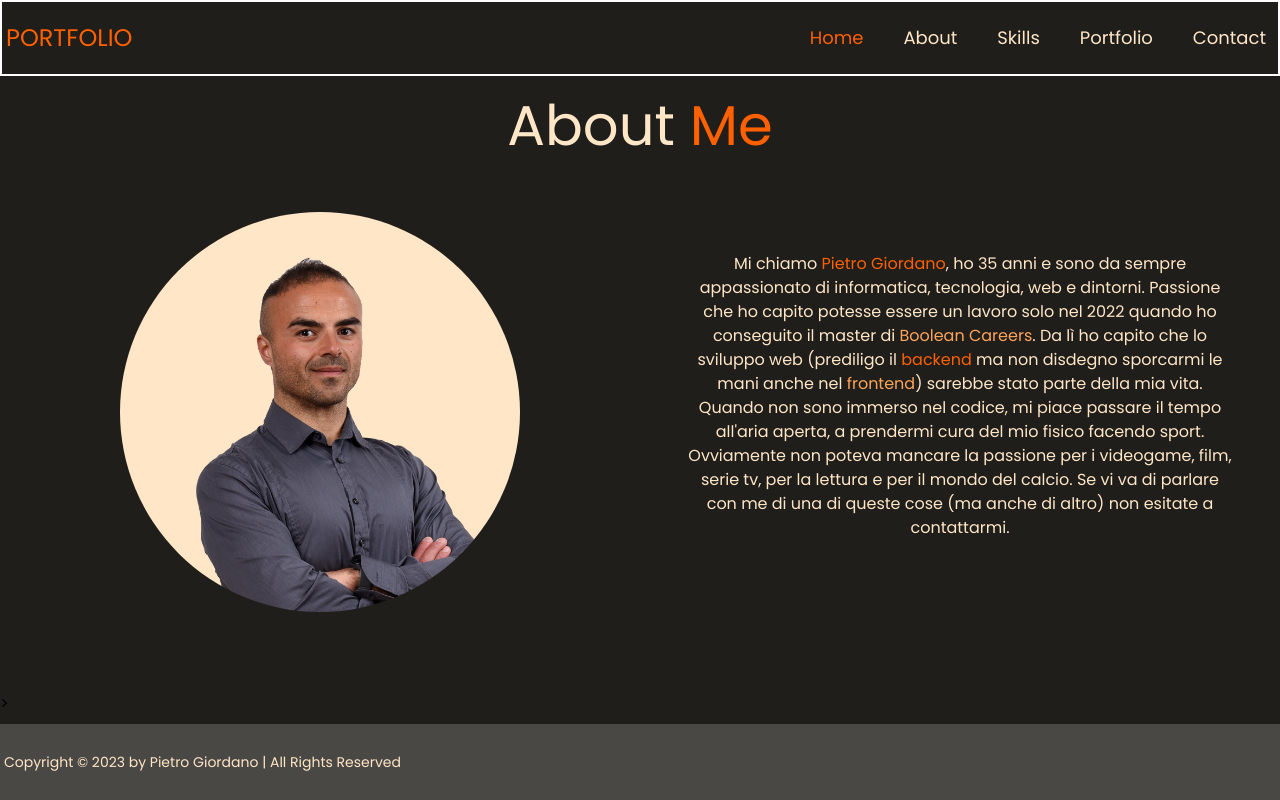
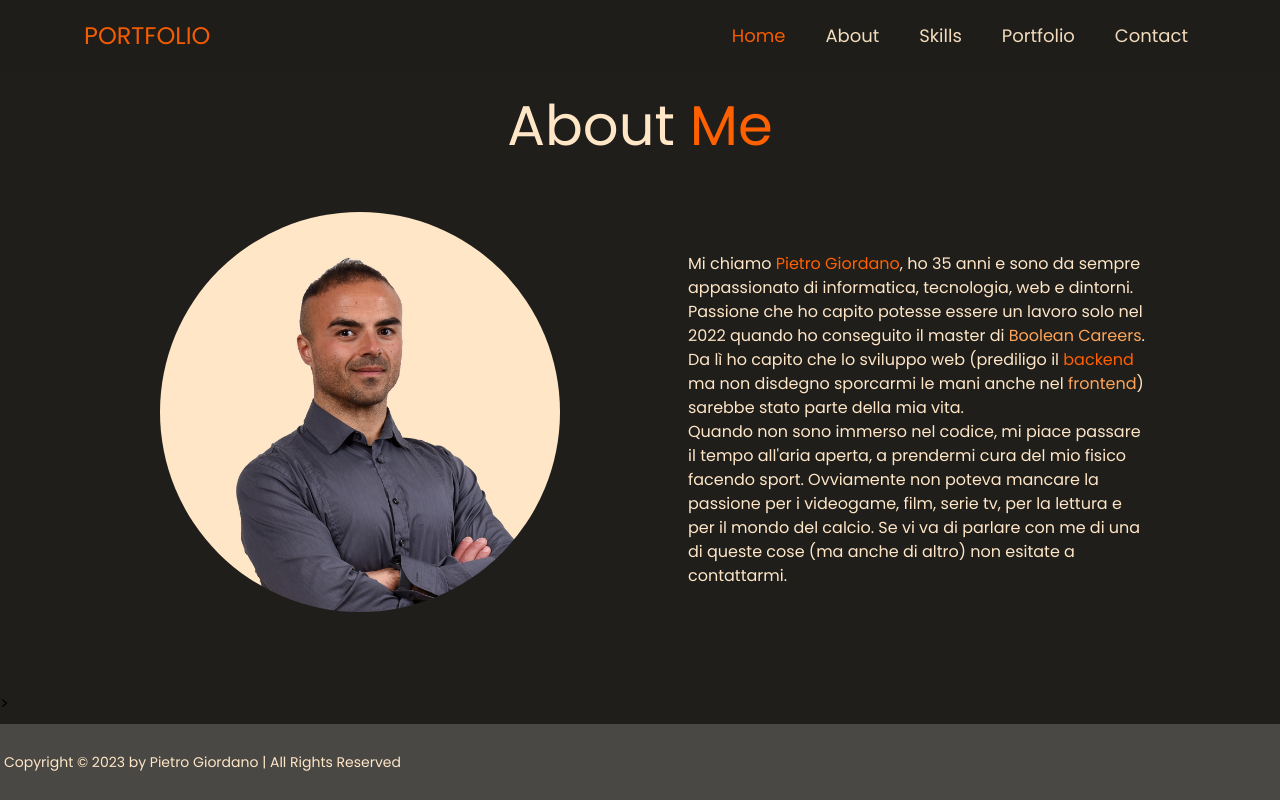
Before and after one commit to pietro-giordano/portfolio_frontend, a Vue app: page /about-me in a window 1280 px wide. Built offline with nearby package versions, Linux system fonts and the light colour scheme; what vue-sweetalert2, vue-writer would draw is missing.

Commit message:
container sistemato

```diff
--- a/src/components/AppFooter.vue
+++ b/src/components/AppFooter.vue
@@ -7,7 +7,7 @@ export default {
 <template>
       <section id="footer" class="bg-grey absolute left-0 right-0 bottom-0">
 
-            <div class="container mx-auto text-orange-very px-1 py-5 md:py-7 text-xs md:text-sm">
+            <div class="container text-orange-very px-1 py-5 md:py-7 text-xs md:text-sm">
                   Copyright © 2023 by Pietro Giordano | All Rights Reserved
             </div>
 
--- a/src/components/Navbar.vue
+++ b/src/components/Navbar.vue
@@ -47,7 +47,7 @@ export default {
 
 <template>
       <nav
-            class="bg-bblack container mx-auto fixed start-0 top-0 end-0 z-20 flex justify-between items-start lg:items-center border-white border-2">
+            class="bg-bblack opacity-95 container fixed start-0 top-0 end-0 z-20 flex justify-between items-start lg:items-center">
             <div>
                   <h2 class="text-orange text-xl lg:text-2xl uppercase px-1 my-5">Portfolio</h2>
 
--- a/src/views/AboutMe.vue
+++ b/src/views/AboutMe.vue
@@ -25,7 +25,7 @@ export default {
 </script>
 
 <template>
-      <section id="about" class="container mx-auto pt-24 pb-24 md:pt-24 lg:pt-28 lg:pb-20">
+      <section id="about" class="container pt-24 pb-24 md:pt-24 lg:pt-28 lg:pb-20">
 
             <h2 ref="top" class="sr text-orange-very text-lg mb-8 text-center">About <span class="text-orange">Me</span>
             </h2>
@@ -37,7 +37,7 @@ export default {
                         </div>
                   </div>
 
-                  <div ref="bottom" class="sr px-12 pt-8 md:pt-14 lg:pt-20 text-center">
+                  <div ref="bottom" class="sr px-12 pt-8 md:pt-14 lg:pt-20">
                         <p class="text-orange-very">
                               Mi chiamo <span class="text-orange">Pietro Giordano</span>, ho {{ getAge }} anni e sono da
                               sempre
--- a/src/views/AppHeader.vue
+++ b/src/views/AppHeader.vue
@@ -52,7 +52,7 @@ export default {
 <template>
       <header id="header">
 
-            <div id="jumbotron" class="container mx-auto grid grid-cols lg:grid-cols-2">
+            <div id="jumbotron" class="container grid grid-cols lg:grid-cols-2">
                   <div ref="top" class="sr mt-24 lg:mt-28 px-3">
                         <div class="font-bold text-first text-orange-very">
                               Hi, It's me
--- a/src/views/Contact.vue
+++ b/src/views/Contact.vue
@@ -63,7 +63,7 @@ export default {
 </script>
 
 <template>
-      <section id="contact" class="container mx-auto pt-24 pb-24 md:pt-24 md:pb-20 lg:pt-28">
+      <section id="contact" class="container pt-24 pb-24 md:pt-24 md:pb-20 lg:pt-28">
 
             <div>
                   <h2 ref="top" class="sr text-orange-very text-lg mb-8 text-center">Contact <span
--- a/src/views/Portfolio.vue
+++ b/src/views/Portfolio.vue
@@ -32,7 +32,7 @@ export default {
 </script>
 
 <template>
-      <section id="portfolio" class="container mx-auto pt-24 pb-20 md:pt-24 lg:pt-28">
+      <section id="portfolio" class="container pt-24 pb-20 md:pt-24 lg:pt-28">
 
             <h2 ref="right" class="sr text-orange-very text-lg pb-4 text-center">Latest <span
                         class="text-orange">Project</span>
--- a/src/views/Skills.vue
+++ b/src/views/Skills.vue
@@ -31,7 +31,7 @@ export default {
 </script>
 
 <template>
-      <section id="skills" class="container mx-auto pt-24 pb-24 md:pt-24 md:pb-20 lg:pt-28">
+      <section id="skills" class="container pt-24 pb-24 md:pt-24 md:pb-20 lg:pt-28">
 
             <h2 ref="left" class="sr text-orange-very text-lg mb-12 text-center">My <span class="text-orange">Skills</span>
             </h2>
--- a/tailwind.config.js
+++ b/tailwind.config.js
@@ -20,6 +20,16 @@ export default {
                   'o2': '0px 0px 8px 6px #FFA559',
                   'o3': '0px 0px 8px 6px #FF6000'
             },
+            container: {
+                  center: true,
+                  padding: {
+                        DEFAULT: '0.5rem',
+                        sm: '2rem',
+                        lg: '4rem',
+                        xl: '5rem',
+                        '2xl': '6rem',
+                  },
+            }
       },
       plugins: [],
 }
```
